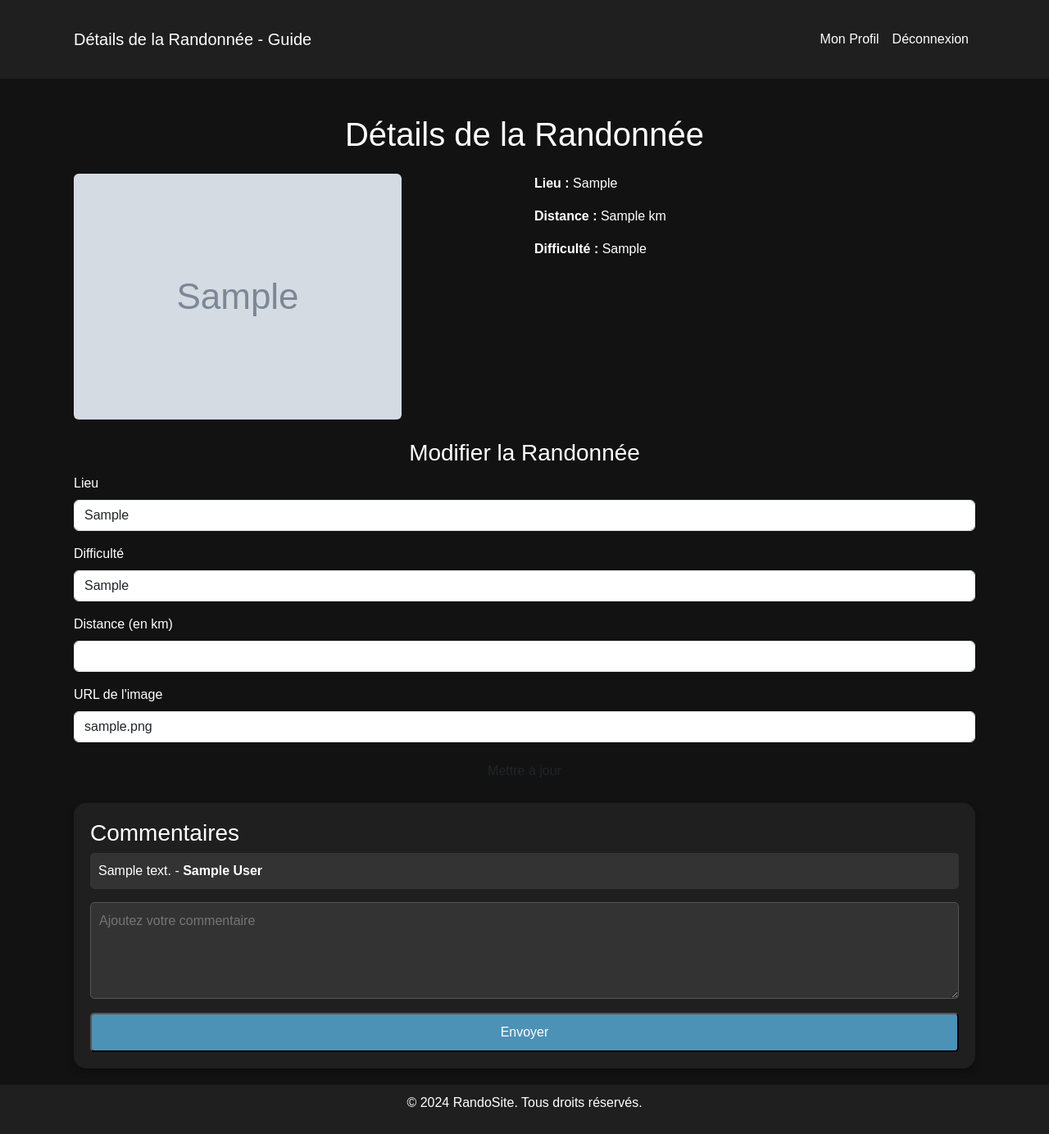
After one commit to yassirkadouari/cpp, a PHP site: page /randonnee_details_guide.php?id=1 in a window 1280 px wide. The commit adds this page. Shown: the whole page at 82% size. Run offline with PHP 8.4, Linux system fonts and the light colour scheme; the visitor is signed in with stand-in values (Sample User, id 1); tables that the repository leaves empty or names only in its code hold one stand-in row (values such as "Sample post"); grey boxes marked "Sample" are stand-in pictures.

Commit message:
Add files via upload

```diff
--- a/Commentaire.php
+++ b/Commentaire.php
@@ -10,17 +10,19 @@ class Commentaire {
 
     // Ajouter un commentaire
     public function addComment($user_id, $randonnee_id, $commentaire) {
-        $stmt = $this->pdo->prepare("INSERT INTO commentaires (user_id, randonnee_id, commentaire) VALUES (?, ?, ?)");
+        $stmt = $this->pdo->prepare("INSERT INTO commentaires (user_id, randonnee_id, commentaire, date_creation) VALUES (?, ?, ?, NOW())");
         return $stmt->execute([$user_id, $randonnee_id, $commentaire]);
     }
 
     // Récupérer les commentaires pour une randonnée
     public function getCommentsForRandonnee($randonnee_id) {
-        $stmt = $this->pdo->prepare("SELECT c.*, u.nom
+        $stmt = $this->pdo->prepare("SELECT c.commentaire, c.date_creation, u.nom AS auteur, u.email
                                      FROM commentaires c
                                      JOIN users u ON c.user_id = u.id
-                                     WHERE randonnee_id = ?");
+                                     WHERE c.randonnee_id = ?
+                                     ORDER BY c.date_creation DESC");
         $stmt->execute([$randonnee_id]);
         return $stmt->fetchAll(PDO::FETCH_ASSOC);
     }
 }
+?>
--- /dev/null
+++ b/randonnee_details_guide.php
@@ -0,0 +1,262 @@
+<?php
+session_start();
+require_once 'Randonnee.php';
+require_once 'Commentaire.php'; // Ajout de la classe Commentaire
+
+// Vérification si l'utilisateur est connecté. Si ce n'est pas le cas, redirection vers la page de connexion.
+if (!isset($_SESSION['user_id'])) {
+    header('Location: login.php');
+    exit();
+}
+
+// Vérification si l'ID de la randonnée est passé dans l'URL. Si ce n'est pas le cas, redirection vers le tableau de bord du guide.
+if (!isset($_GET['id'])) {
+    header('Location: dashboard_guide.php');
+    exit();
+}
+
+// Création d'une instance de la classe Randonnee pour accéder aux détails d'une randonnée spécifique.
+$randonnee = new Randonnee();
+$commentaire = new Commentaire(); // Instance de la classe Commentaire
+
+// Récupération des détails de la randonnée par son ID.
+$details = $randonnee->getById($_GET['id']);
+
+// Vérification si la randonnée existe.
+if (!$details) {
+    echo "Randonnée introuvable.";
+    exit();
+}
+
+// Vérification si l'utilisateur connecté est bien le guide assigné à cette randonnée.
+if ($details['guide_id'] != $_SESSION['user_id']) {
+    header('Location: dashboard_guide.php');  // Redirection vers le tableau de bord si ce n'est pas le guide.
+    exit();
+}
+
+// Traitement du formulaire de modification de la randonnée lorsque l'utilisateur soumet le formulaire.
+if ($_SERVER['REQUEST_METHOD'] == 'POST') {
+    // Vérification si un commentaire a été soumis
+    if (isset($_POST['commentaire'])) {
+        $commentaireText = $_POST['commentaire'];
+        $userId = $_SESSION['user_id']; // Utilisateur connecté
+        $randonneeId = $details['id'];  // ID de la randonnée
+
+        // Ajouter le commentaire
+        $commentaire->addComment($userId, $randonneeId, $commentaireText);
+    }
+
+    // Vérification des champs du formulaire avant de les utiliser
+    $location = isset($_POST['location']) ? $_POST['location'] : $details['location'];
+    $difficulte = isset($_POST['difficulte']) ? $_POST['difficulte'] : $details['difficulte'];
+    $distance = isset($_POST['distance']) ? $_POST['distance'] : $details['distance'];
+    $image = isset($_POST['image']) ? $_POST['image'] : $details['image'];
+
+    try {
+        // Mise à jour des détails de la randonnée avec les nouvelles informations
+        $randonnee->update($details['id'], $location, $difficulte, $distance, $image);
+
+        // Récupérer les détails mis à jour après la modification
+        $details = $randonnee->getById($details['id']);
+        $success = "Randonnée mise à jour avec succès."; // Message de succès après la mise à jour
+    } catch (Exception $e) {
+        $error = $e->getMessage(); // Message d'erreur en cas de problème lors de la mise à jour
+    }
+}
+
+// Récupérer les commentaires associés à cette randonnée
+$comments = $commentaire->getCommentsForRandonnee($details['id']);
+?>
+
+<!DOCTYPE html>
+<html lang="fr">
+<head>
+    <meta charset="UTF-8">
+    <meta name="viewport" content="width=device-width, initial-scale=1.0">
+    <title>Détails de la Randonnée - Guide</title>
+    <link href="https://cdn.jsdelivr.net/npm/bootstrap@5.3.0-alpha1/dist/css/bootstrap.min.css" rel="stylesheet">
+    <style>
+        /* Style général pour la page */
+        body {
+            font-family: 'Arial', sans-serif;
+            background: #121212;
+            color: #ffffff;
+            margin: 0;
+            display: flex;
+            flex-direction: column;
+            min-height: 100vh;
+        }
+
+        /* Navbar */
+        .navbar {
+            background: #1f1f1f;
+        }
+
+        .navbar-brand, .navbar a {
+            color: #ffffff !important;
+        }
+
+        .container {
+            flex: 1;
+            padding: 20px;
+        }
+
+        .card {
+            border: none;
+            border-radius: 15px;
+            overflow: hidden;
+            box-shadow: 0px 4px 8px rgba(0, 0, 0, 0.3);
+            background: #1f1f1f;
+            transition: transform 0.3s ease, box-shadow 0.3s ease;
+        }
+
+        .card:hover {
+            transform: translateY(-10px);
+            box-shadow: 0px 8px 16px rgba(0, 0, 0, 0.5);
+        }
+
+        .card img {
+            height: 200px;
+            object-fit: cover;
+        }
+
+        .footer {
+            background: #1f1f1f;
+            color: #ffffff;
+            text-align: center;
+            padding: 10px 0;
+            margin-top: auto;
+        }
+
+        /* Commentaires */
+        .comments-section {
+            background: #1f1f1f;
+            border-radius: 15px;
+            padding: 20px;
+            margin-top: 20px;
+            box-shadow: 0px 4px 8px rgba(0, 0, 0, 0.3);
+        }
+
+        .comments-section h3 {
+            color: #ffffff;
+        }
+
+        .comments-section ul {
+            list-style: none;
+            padding-left: 0;
+        }
+
+        .comments-section ul li {
+            background: #333333;
+            padding: 10px;
+            margin-bottom: 15px;
+            border-radius: 5px;
+        }
+
+        .comments-section form textarea {
+            width: 100%;
+            background: #333333;
+            color: #fff;
+            border: 1px solid #555;
+            border-radius: 5px;
+            padding: 10px;
+        }
+
+        .comments-section form button {
+            background-color: #4c92b7;
+            color: white;
+            border-radius: 5px;
+            padding: 10px 20px;
+            width: 100%;
+            margin-top: 10px;
+        }
+
+        .comments-section form button:hover {
+            background-color: #388aa3;
+        }
+    </style>
+</head>
+<body>
+    <!-- Navbar -->
+    <nav class="navbar navbar-expand-lg navbar-dark">
+        <div class="container">
+            <a class="navbar-brand" href="#">Détails de la Randonnée - Guide</a>
+            <div class="collapse navbar-collapse">
+                <ul class="navbar-nav ms-auto">
+                    <li class="nav-item"><a class="nav-link" href="profil.php">Mon Profil</a></li>
+                    <li class="nav-item"><a class="nav-link" href="logout.php">Déconnexion</a></li>
+                </ul>
+            </div>
+        </div>
+    </nav>
+
+    <!-- Contenu principal -->
+    <div class="container">
+        <h1 class="my-4 text-center">Détails de la Randonnée</h1>
+
+        <!-- Affichage des messages de succès ou d'erreur -->
+        <?php if (isset($success)): ?>
+            <div class="alert alert-success"><?php echo htmlspecialchars($success); ?></div>
+        <?php elseif (isset($error)): ?>
+            <div class="alert alert-danger"><?php echo htmlspecialchars($error); ?></div>
+        <?php endif; ?>
+
+        <!-- Affichage des détails de la randonnée -->
+        <div class="row">
+            <div class="col-md-6">
+                <img src="<?php echo htmlspecialchars($details['image']); ?>" alt="Image de la randonnée" class="img-fluid rounded">
+            </div>
+            <div class="col-md-6">
+                <p><strong>Lieu :</strong> <?php echo htmlspecialchars($details['location']); ?></p>
+                <p><strong>Distance :</strong> <?php echo htmlspecialchars($details['distance']); ?> km</p>
+                <p><strong>Difficulté :</strong> <?php echo htmlspecialchars($details['difficulte']); ?></p>
+            </div>
+        </div>
+
+        <!-- Formulaire pour la modification de la randonnée -->
+        <h3 class="mt-4 text-center">Modifier la Randonnée</h3>
+        <form action="randonnee_details_guide.php?id=<?php echo $details['id']; ?>" method="POST">
+            <div class="mb-3">
+                <label for="location" class="form-label">Lieu</label>
+                <input type="text" class="form-control" id="location" name="location" value="<?php echo htmlspecialchars($details['location']); ?>" required>
+            </div>
+            <div class="mb-3">
+                <label for="difficulte" class="form-label">Difficulté</label>
+                <input type="text" class="form-control" id="difficulte" name="difficulte" value="<?php echo htmlspecialchars($details['difficulte']); ?>" required>
+            </div>
+            <div class="mb-3">
+                <label for="distance" class="form-label">Distance (en km)</label>
+                <input type="number" class="form-control" id="distance" name="distance" value="<?php echo htmlspecialchars($details['distance']); ?>" required>
+            </div>
+            <div class="mb-3">
+                <label for="image" class="form-label">URL de l'image</label>
+                <input type="text" class="form-control" id="image" name="image" value="<?php echo htmlspecialchars($details['image']); ?>" required>
+            </div>
+            <button type="submit" class="btn btn-edit w-100">Mettre à jour</button>
+        </form>
+
+        <!-- Section des commentaires -->
+        <div class="comments-section">
+            <h3>Commentaires</h3>
+            <ul>
+                <?php foreach ($comments as $comment): ?>
+                    <li>
+                        <?php echo htmlspecialchars($comment['commentaire']); ?> - <strong><?php echo htmlspecialchars($comment['auteur']); ?></strong>
+                    </li>
+                <?php endforeach; ?>
+            </ul>
+
+            <!-- Formulaire de commentaire -->
+            <form action="randonnee_details_guide.php?id=<?php echo $details['id']; ?>" method="POST">
+                <textarea name="commentaire" rows="4" placeholder="Ajoutez votre commentaire" required></textarea>
+                <button type="submit">Envoyer</button>
+            </form>
+        </div>
+    </div>
+
+    <!-- Footer -->
+    <footer class="footer">
+        <p>&copy; 2024 RandoSite. Tous droits réservés.</p>
+    </footer>
+</body>
+</html>
```
Also changed, not shown: create_db.php (+13 -0 lines), guide_dashboard.php (+7 -19 lines), randonnee_details.php (+66 -0 lines), randonnee_details_user.php (+62 -37 lines).
